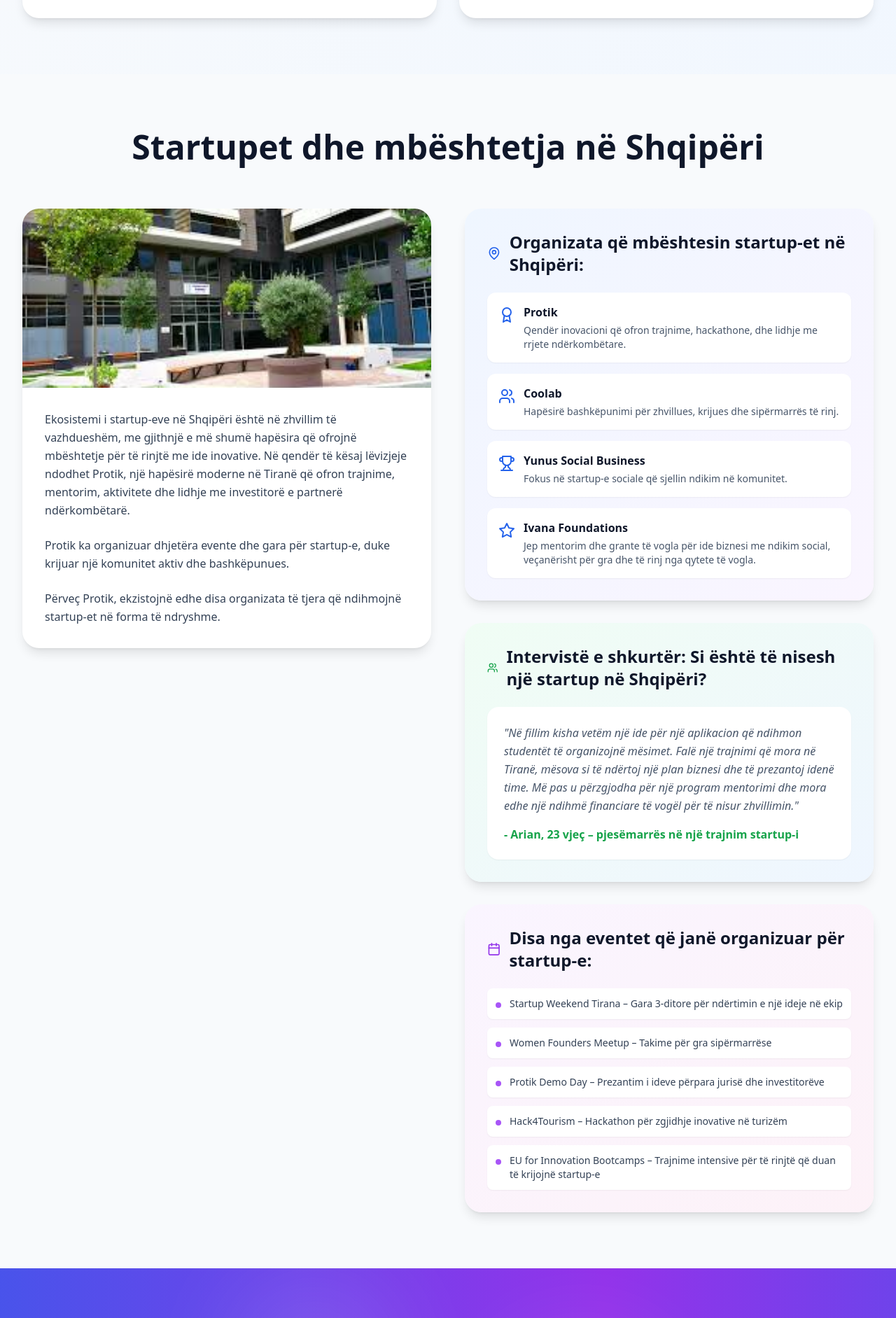
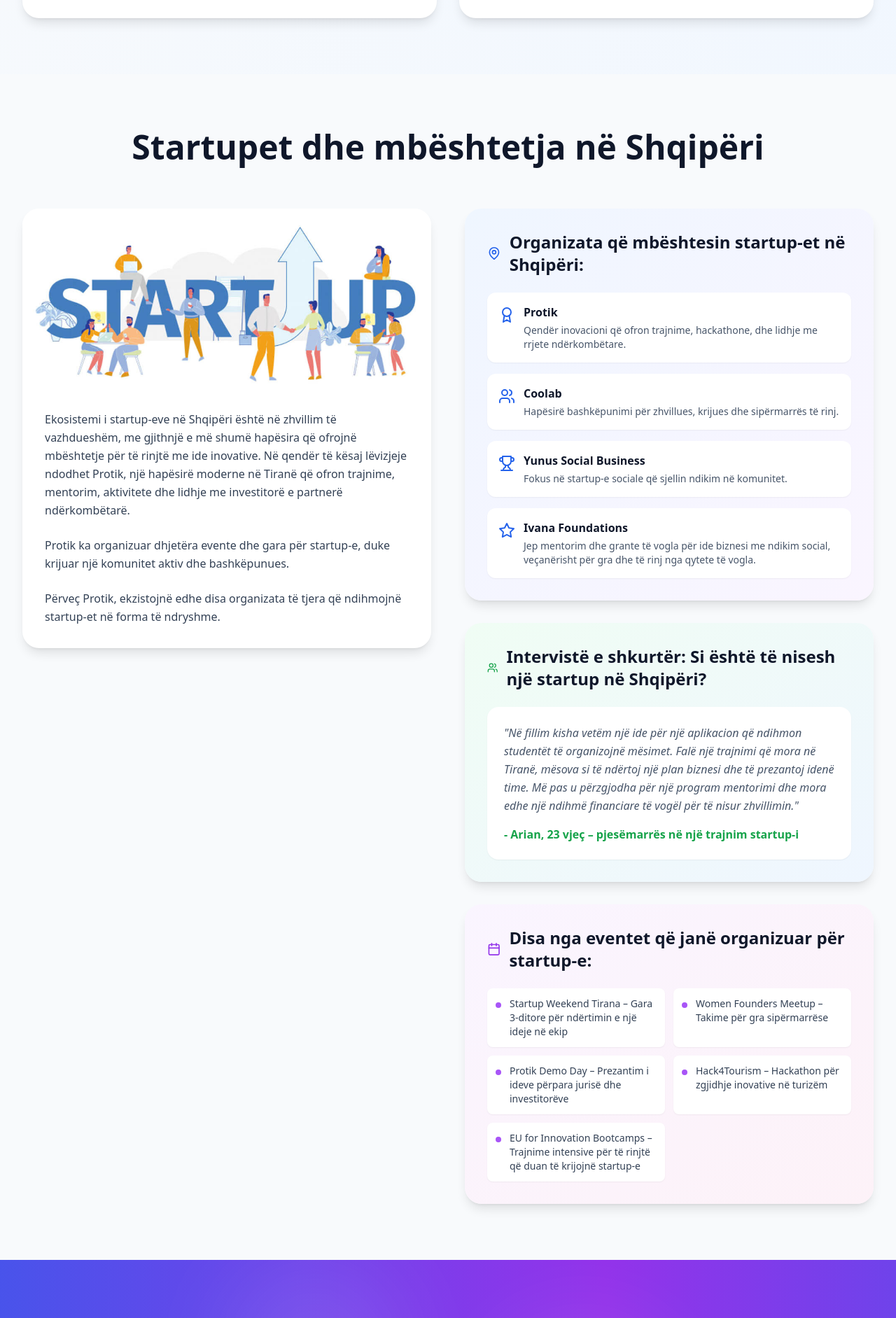
Before and after one commit to hysen-ramaj1/founder, a React (Vite) app: page / in a window 1280 px wide. Shown: the part 1869-3752 px from the top of the page at 70% size. Built offline with nearby package versions, Linux system fonts and the light colour scheme.

Commit message:
Update homepage events layout and image

```diff
--- a/src/pages/HomePage.tsx
+++ b/src/pages/HomePage.tsx
@@ -246,8 +246,8 @@ const HomePage = () => {
           <div className="grid grid-cols-1 lg:grid-cols-2 gap-12 items-start animate-on-scroll opacity-0">
             <div className="bg-white rounded-3xl overflow-hidden shadow-lg hover:shadow-2xl transition-all duration-500 transform hover:-translate-y-2">
               <img
-                src="/f.jpeg"
-                alt="Protik innovation center"
+                src="/image.png"
+                alt="Startup ecosystem in Albania"
                 className="w-full h-64 object-cover"
               />
               <div className="p-8">
@@ -312,7 +312,7 @@ const HomePage = () => {
                   <Calendar className="w-6 h-6 text-purple-600 mr-3" />
                   Disa nga eventet që janë organizuar për startup-e:
                 </h3>
-                <div className="space-y-3">
+                <div className="grid grid-cols-1 md:grid-cols-2 gap-3">
                   {events.map((event, index) => (
                     <div
                       key={index}
```
